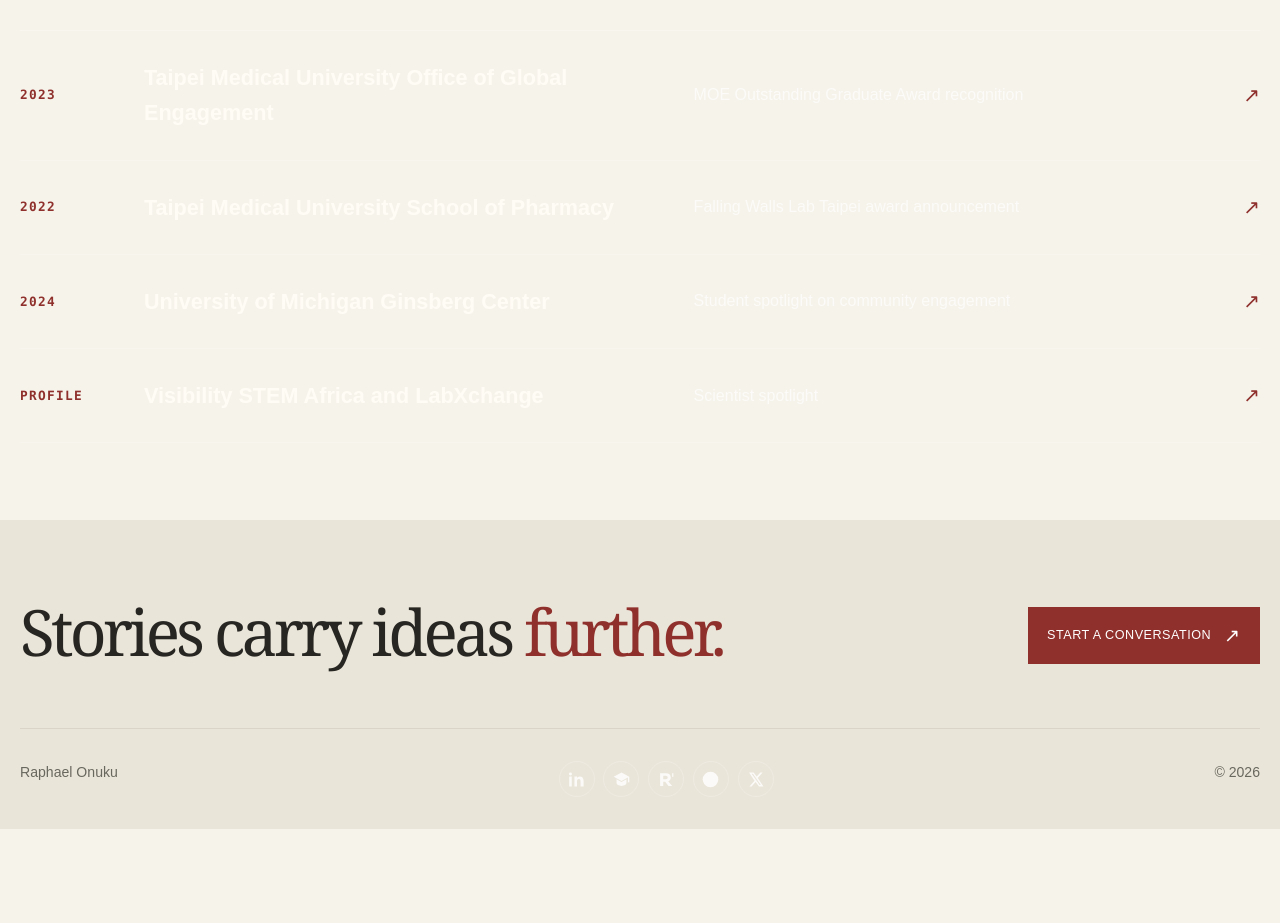
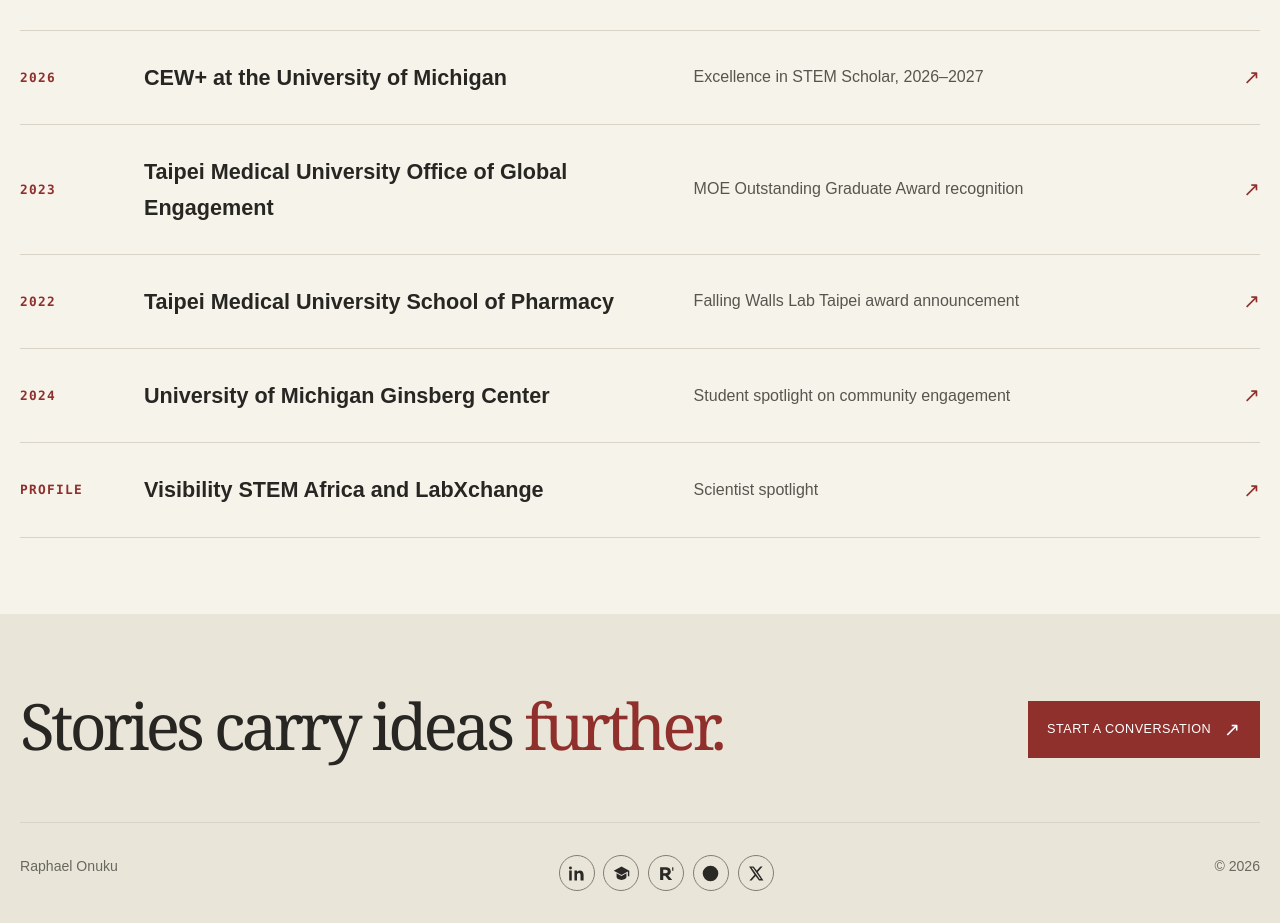
Before and after one commit to raphaelonuku/raphaelonuku.github.io, a website: page media/index.html in a window 1280 px wide. Shown: the part 3714-4637 px from the top of the page. Before the commit the page ends 4543 px from the top, so only its background shows below. Drawn offline with Linux system fonts and the light colour scheme.

Commit message:
Restore contrast and add CEW recognition (#2)
* Fix contrast and add CEW recognition

* Fix contrast and add CEW recognition

* Fix contrast and add CEW recognition

```diff
--- a/assets/styles.css
+++ b/assets/styles.css
@@ -918,3 +918,11 @@ body{background:var(--paper);color:var(--ink)}
 
 .page-hero[data-chemistry]{background:var(--paper);color:var(--ink)}
 .page-hero::before,.page-hero::after{display:none}
+
+/* Legible text and icons on the Fieldnotes light surfaces. */
+.recognition-list,.recognition-list a{border-color:var(--line)}
+.recognition-list a{color:var(--ink)}
+.recognition-list em{color:#57564e}
+.social-links a{border-color:#817e74;color:var(--ink)}
+.social-links img{filter:brightness(0);opacity:.82}
+.social-links a:hover img,.social-links a:focus-visible img{filter:brightness(0);opacity:1}
--- a/media/index.html
+++ b/media/index.html
@@ -88,6 +88,7 @@
     <section class="section dark media-recognition">
       <div class="section-head"><p class="kicker">Institutional recognition</p><div><h2>Recorded by universities and scholarship programs</h2></div></div>
       <div class="recognition-list">
+        <a href="https://cew.umich.edu/news-story/cew-awards-over-1-4m-in-scholarship-and-fellowship-funds-to-165-u-m-students/" target="_blank" rel="noopener noreferrer"><span>2026</span><strong>CEW+ at the University of Michigan</strong><em>Excellence in STEM Scholar, 2026–2027</em></a>
         <a href="https://oge.tmu.edu.tw/taiwan-scholarship-farewell-party/" target="_blank" rel="noopener noreferrer"><span>2023</span><strong>Taipei Medical University Office of Global Engagement</strong><em>MOE Outstanding Graduate Award recognition</em></a>
         <a href="https://pharm.tmu.edu.tw/news/content.php?type=0&amp;sid=1515&amp;pageNo=26&amp;continue=Y" target="_blank" rel="noopener noreferrer"><span>2022</span><strong>Taipei Medical University School of Pharmacy</strong><em>Falling Walls Lab Taipei award announcement</em></a>
         <a href="https://ginsberg.umich.edu/article/student-spotlights-eda-bozkurt-raphael-onuku-and-emma-berger" target="_blank" rel="noopener noreferrer"><span>2024</span><strong>University of Michigan Ginsberg Center</strong><em>Student spotlight on community engagement</em></a>
--- a/scripts/finalize-site.mjs
+++ b/scripts/finalize-site.mjs
@@ -11,7 +11,7 @@ async function visit(directory) {
     if (entry.isDirectory()) { await visit(path); continue; }
     if (!entry.name.endsWith('.html') || entry.name === '404.html') continue;
     let html = await readFile(path, 'utf8');
-    html = html.replace(/styles\.css(?:\?v=[^\"']*)?/g, 'styles.css?v=fieldnotes20261103');
+    html = html.replace(/styles\.css(?:\?v=[^"']*)?/g, 'styles.css?v=fieldnotes20261103b');
     const title = unescape(html.match(/<title>([\s\S]*?)<\/title>/i)?.[1] || 'Raphael Onuku');
     const description = unescape(html.match(/<meta name="description" content="([^"]*)"/i)?.[1] || 'Peptides for anti-infective drug discovery.');
     const page = relative('dist', path).replaceAll('\\', '/').replace(/index\.html$/, '');
```
